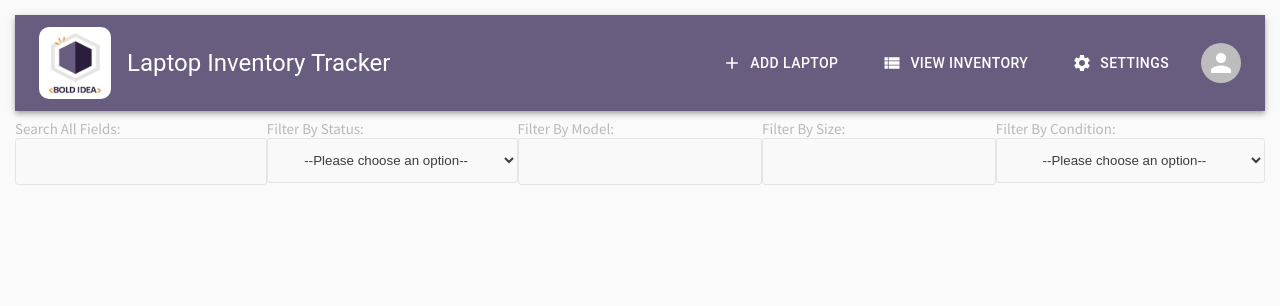
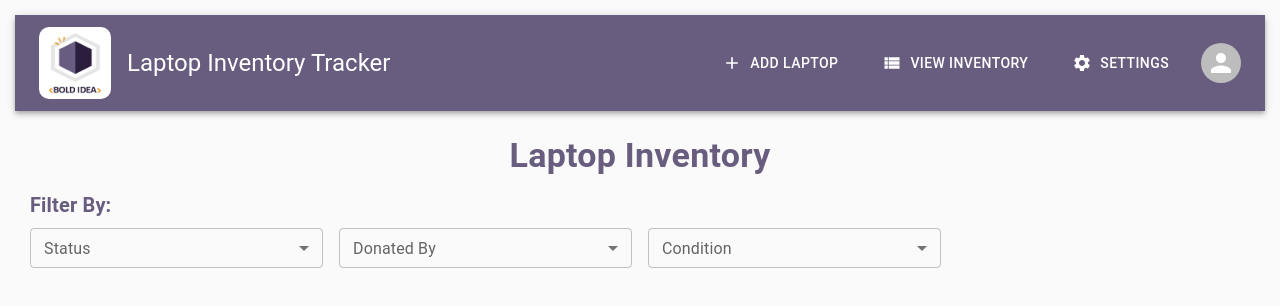
Before and after one commit to brykek/bold-idea-laptop-tracker, a React (Create React App) app: page /inventory in a window 1280 px wide. Shown: the top 306 px of the page. Built offline with nearby package versions, Linux system fonts and the light colour scheme.

Commit message:
Create filter field and login page with material ui.

```diff
--- a/src/components/FilterFields.js
+++ b/src/components/FilterFields.js
@@ -1,40 +1,86 @@
-const FilterFields = () => {
+import React, { useState } from 'react';
+
+// MATERIAL-UI COMPONENTS
+import {
+    Typography,
+    Box,
+    FormControl,
+    InputLabel,
+    Select,
+    MenuItem,
+} from '@mui/material';
+
+function FilterFields(props) {
+    const [formData, setFormData] = useState(props.laptopData || {
+        status: '',
+        donor: '',
+        condition: '',
+    });
+    const options = {
+        status: ['UNPROCESSED', 'DONATED', 'READY', 'INTERNAL', 'RECYCLE', 'REINSTALL', 'SOLD'],
+        donor: ['BetterUP', 'OrderMyGear'],
+        condition: ['A', 'B', 'C'],
+    };
+
+    function handleInputChange(value, field) {
+        const updatedData = { ...formData };
+        updatedData[field] = value;
+        setFormData(updatedData);
+    }
+
     return (
-        <div className="flex">
-            <div class="flex-inner-5">
-                <label>Search All Fields:</label>
-                <input type="text" id="searchAll" name="searchAll"/>
-            </div>
-            <div class="flex-inner-5">
-                <label>Filter By Status:</label>
-                <select name="filterbystatus" id="filterbystatus">
-                    <option value="">--Please choose an option--</option>
-                    <option value="Unprocessed">Unprocessed</option>
-                    <option value="Ready">Ready</option>
-                    <option value="Sold">Sold</option>
-                    <option value="Donated">Donated</option>
-                    <option value="Unusable">Unusable</option>
-                </select>
-            </div>
-            <div class="flex-inner-5">
-                <label>Filter By Model:</label>
-                <input type="text" id="filterbymodel" name="filterbymodel"/>
-            </div>
-            <div class="flex-inner-5">
-                <label>Filter By Size:</label>
-                <input type="text" id="filterbysize" name="filterbysize"/>
-            </div>
-            <div class="flex-inner-5">
-                <label>Filter By Condition:</label>
-                <select name="filterbystatus" id="filterbystatus">
-                    <option value="">--Please choose an option--</option>
-                    <option value="A">A</option>
-                    <option value="B">B</option>
-                    <option value="C">C</option>
-                </select>
-            </div>
-     </div>
+        <>
+            <Typography variant='h6' sx={{ color: 'primary.main', fontWeight: 'bold', }} gutterBottom >Filter By:</Typography>
+            <Box sx={{ display: 'grid', gap: 2, mb: 2, gridTemplateColumns: 'repeat(4, 1fr)' }} >
+            <FormControl size='small' >
+                    <InputLabel id='status-select-label'>Status</InputLabel>
+                    <Select
+                        required
+                        labelId='status-select-label'
+                        id='status-select'
+                        value={formData.status}
+                        label='Status'
+                        onChange={(event) => handleInputChange(event.target.value, 'status')}
+                    >
+                        {options.status.map(option => (
+                            <MenuItem value={option}>{option}</MenuItem>
+                        ))}
+                    </Select>
+                </FormControl>
+                <FormControl size='small' >
+                    <InputLabel id='donor-select-label'>Donated By</InputLabel>
+                    <Select
+                        required
+                        labelId='donor-select-label'
+                        id='donor-select'
+                        value={formData.donor}
+                        label='Donated By'
+                        onChange={(event) => handleInputChange(event.target.value, 'donor')}
+                    >
+                        {options.donor.map(option => (
+                            <MenuItem value={option}>{option}</MenuItem>
+                        ))}
+                    </Select>
+                </FormControl>
+                <FormControl size='small' >
+                    <InputLabel id='condition-select-label'>Condition</InputLabel>
+                    <Select
+                        required
+                        labelId='condition-select-label'
+                        id='condition-select'
+                        value={formData.condition}
+                        label='Condition'
+                        onChange={(event) => handleInputChange(event.target.value, 'condition')}
+                    >
+                        {options.condition.map(option => (
+                            <MenuItem value={option}>{option}</MenuItem>
+                        ))}
+                    </Select>
+                </FormControl>
 
-    )
+            </Box>
+        </>
+    );
 }
+
 export default FilterFields;
--- a/src/components/Inventory.js
+++ b/src/components/Inventory.js
@@ -1,9 +1,11 @@
 import FilterFields from './FilterFields';
+import { Typography } from '@mui/material';
 
 
 const Inventory = () => {
     return (
-        <div>
+        <div className='page-container'>
+            <Typography variant='h4' align='center' sx={{ color: 'primary.main', fontWeight: 'bold' }} gutterBottom >Laptop Inventory</Typography>
             <FilterFields/>
         </div>
     )
--- a/src/components/Login.css
+++ /dev/null
@@ -1,16 +0,0 @@
-.login-wrapper {
-    display: flex;
-    flex-direction: column;
-    align-items: center;
-}
-.loginForm{
-    width: 20%;
-}
-.forgot{
-    color:white;
-    font-size: 0.75rem;
-}
-.forgot:hover{
-    color:orange;
-    transition: 200ms ease-in-out;
-}
--- a/src/components/Login.js
+++ b/src/components/Login.js
@@ -1,24 +1,50 @@
-import './Login.css';
+import React, { useState } from 'react';
 
-export default function Login() {
+// MATERIAL-UI COMPONENTS
+import {
+    Typography,
+    TextField,
+    Button,
+    Box,
+} from '@mui/material';
+
+
+export default function Login(props) {
+    const [formData, setFormData] = useState(props.laptopData || {
+        username: '',
+        password: ''
+    });
+
+    function handleInputChange(value, field) {
+        const updatedData = { ...formData };
+        updatedData[field] = value;
+        setFormData(updatedData);
+    }
 
   return(
-    <form className='loginForm'>
-        <h2>Log Into Your Account</h2>
-      <label>
-        <p>Username</p>
-        <input type="text"/>
-      </label>
-      <label>
-        <p>Password</p>
-        <input type="password" />
-      </label>
-      <div>
-        <button type="submit">Submit</button>
-      </div>
-      <div>
-        <p><a className='forgot' href='https://www.login.gov/help/trouble-signing-in/forgot-your-password/'>Forgot your password?</a></p>
-      </div>
-    </form>
+    <div className='page-container'>
+    <Box sx={{ display: 'grid', gap: 2, width: 300,  gridTemplateColumns: 'repeat(1, 1fr)' }} >
+    <Typography variant='h4' align='center' sx={{ color: 'primary.main', fontWeight: 'bold' }} gutterBottom >Login</Typography>
+    <TextField
+    id='username'
+    value={formData.username}
+    label='Username'
+    size='small'
+    onChange={(event) => handleInputChange(event.target.value, 'username')}
+    />
+    <TextField
+    id='password'
+    value={formData.password}
+    label='Password'
+    size='small'
+    onChange={(event) => handleInputChange(event.target.value, 'password')}
+    />
+        <Button
+        variant='contained'
+        color='secondary'
+        onClick={() => props.save(formData)}
+    >Submit</Button>
+            </Box>
+    </div>
   )
 }
```
